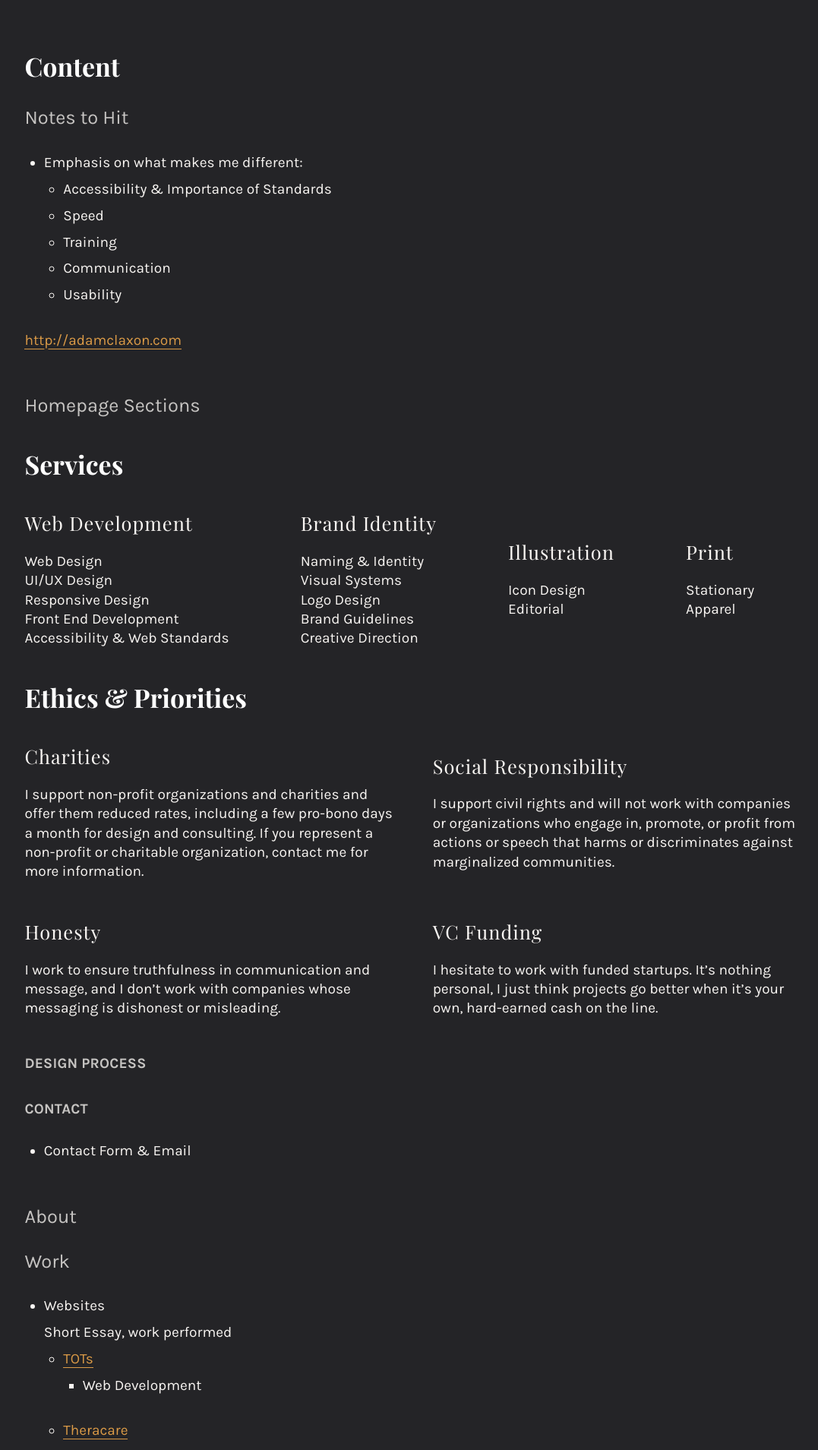
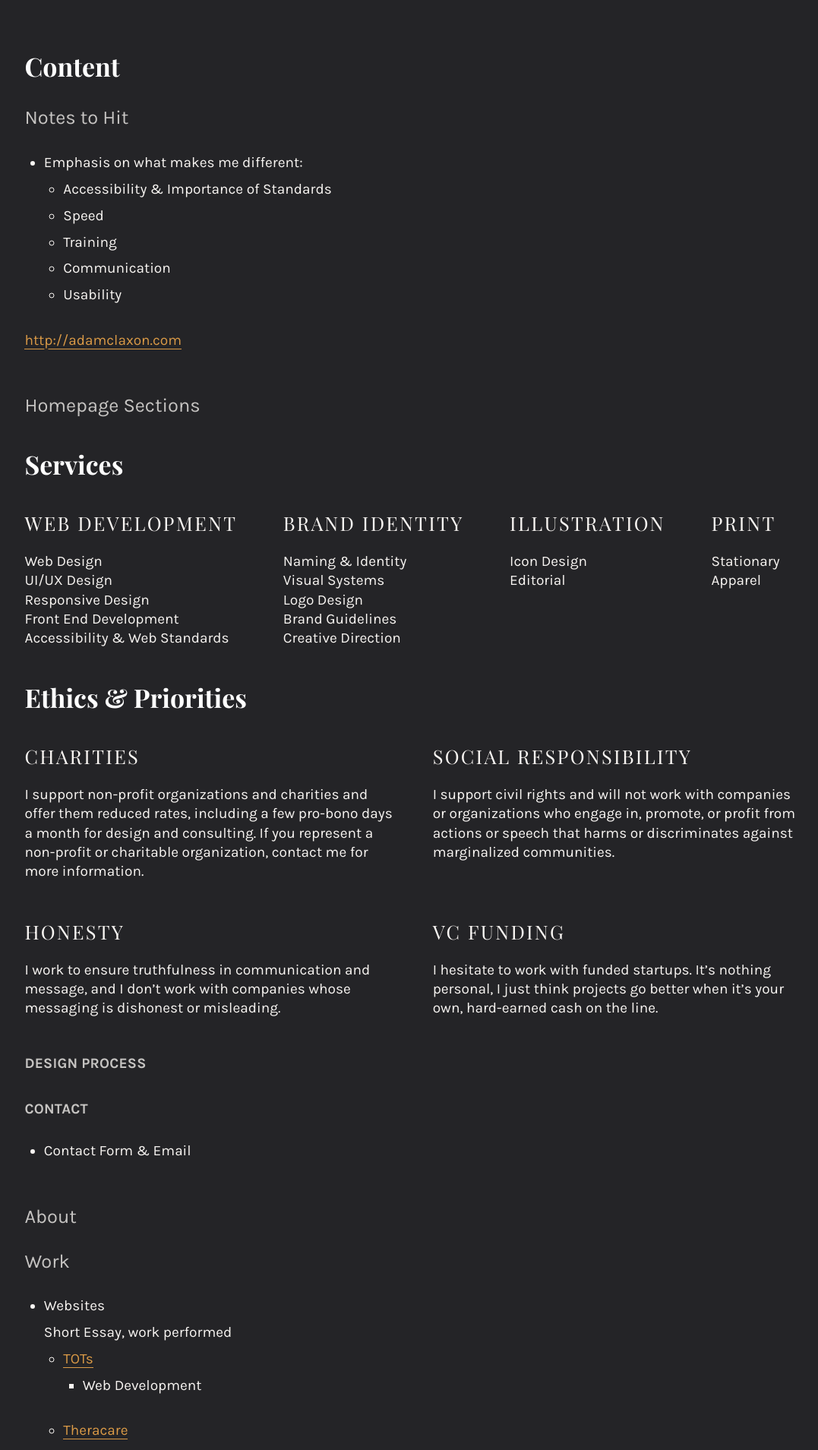
Before and after one commit to claxondesignco/claxondesignco.github.io, a Jekyll site: the page built from redesign-doc.md, in a window 1280 px wide. Shown: the part 1168-3077 px from the top of the page at 76% size, without its empty margins (158-1235 px from the left). Built offline with Jekyll 4.4.1, drawn with Linux system fonts in a browser that asks for light colours; nearby versions of some CDN libraries; comment, search, counter and statistics services are not loaded.

Commit message:
Refined column styles

```diff
--- a/_sass/_columns.sass
+++ b/_sass/_columns.sass
@@ -14,7 +14,7 @@
     grid: auto / auto auto
     grid-column-gap: ms(3)
 
-@media (min-width: 840px)
+@media (min-width: 1280px)
   .columns.columns-4
     grid: auto / auto auto auto auto
     grid-column-gap: ms(1)
@@ -34,16 +34,11 @@
   img
     object-fit: cover
 
-img.aside
-  object-fit: cover
-  height: 100vh
-
 @media (min-width: 727px)
   img.aside
-    margin-top: -(ms(6))
-    margin-bottom: -(ms(5))
-    margin-right: -(ms(4))
-    width: calc(100% + 3.1383703672rem)
+    object-fit: cover
+    height: 95vh
+    min-height: 100%
 
 .columns li h3,
 .columns li h4,
@@ -52,8 +47,8 @@ img.aside
   font-size: ms(1)
   font-weight: 400
   margin: 0 0 ms(1)
-  letter-spacing: 0.04em
-  text-transform: capitalize
+  letter-spacing: 0.09em
+  text-transform: uppercase
   -webkit-font-smoothing: subpixel-antialiased
   color: inherit
 
@@ -61,6 +56,7 @@ img.aside
   list-style: none
   margin-bottom: ms(2)
   color: inherit
+  align-self: start
 
 .columns.columns-4 li ul
   margin-top: ms(1)
@@ -79,8 +75,8 @@ img.aside
   -webkit-font-smoothing: subpixel-antialiased
 
 
-.columns li h3,
-.columns li h4,
-.columns li p:first-child,
+.section.dark columns li h3,
+.section.dark columns li h4,
+.section.dark columns li p:first-child,
 section.dark .columns.columns-4 li ul li
   -webkit-font-smoothing: antialiased
```
